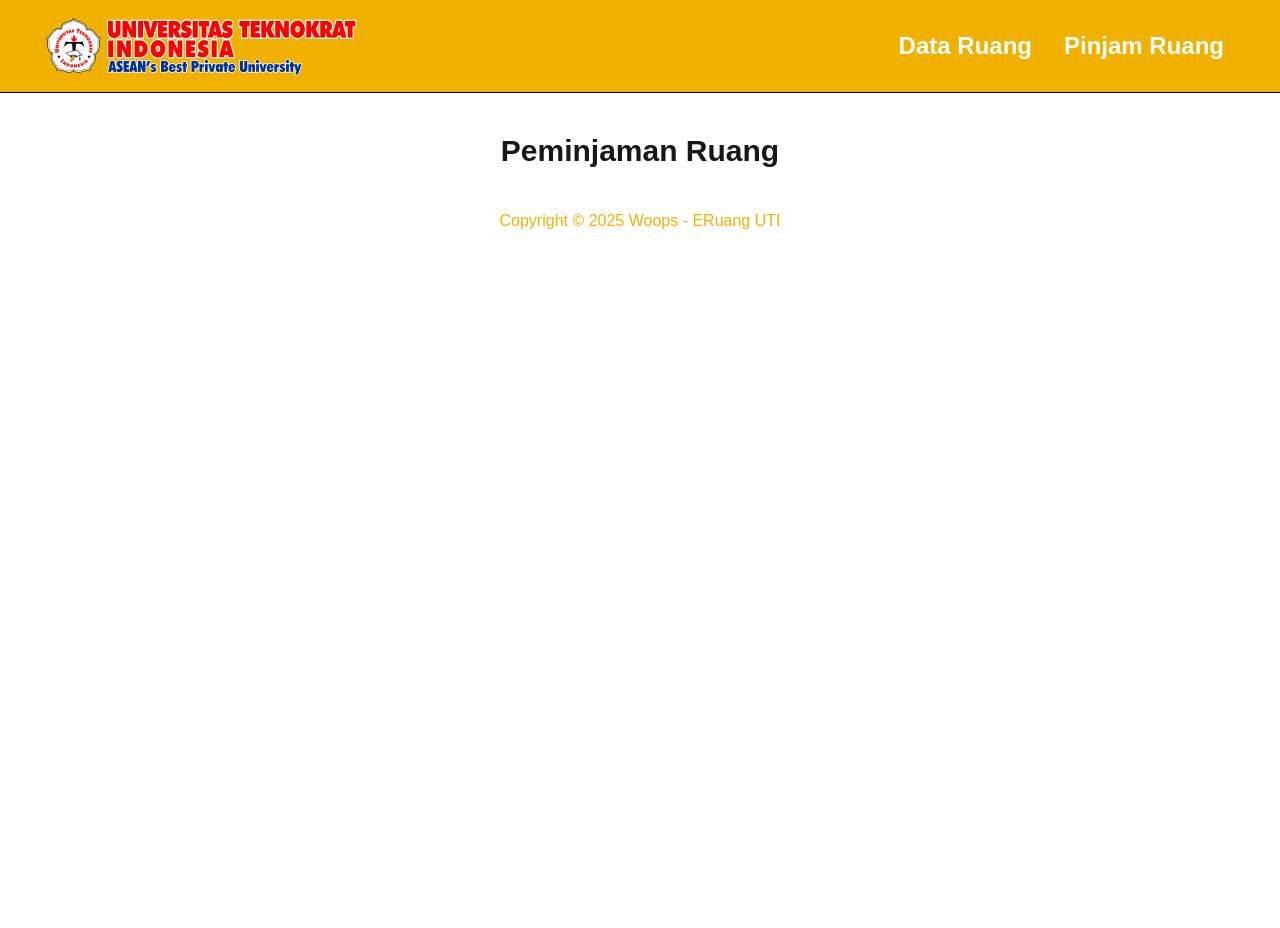
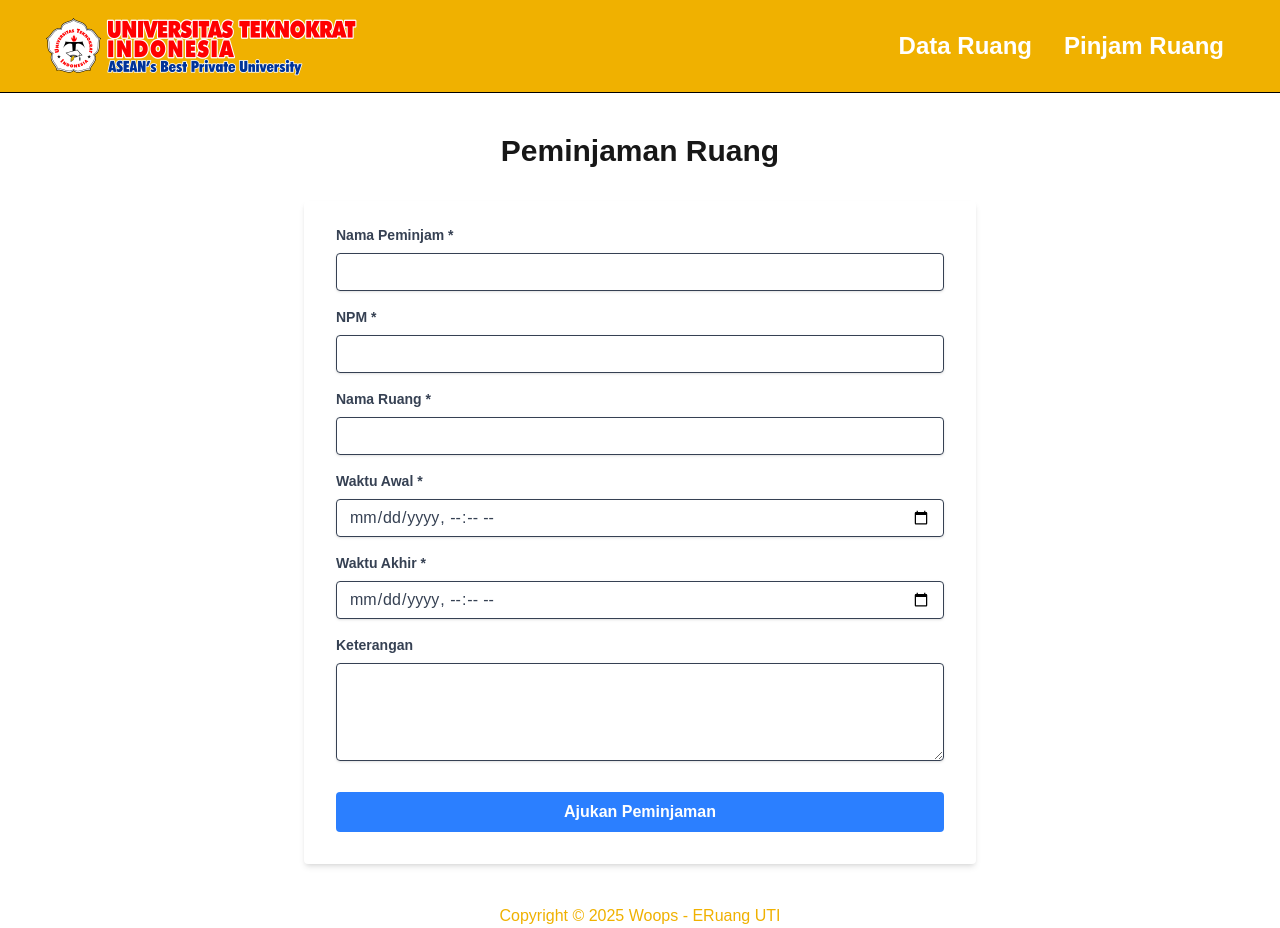
Before and after one commit to dhanyayaka/woops-pbs22dx, a Next.js app in the folder frontend/: page /pruang in a window 1280 px wide. Before the commit the page ends 800 px from the top, so only its background shows below. Built offline with nearby package versions, Linux system fonts and the light colour scheme.

Commit message:
clara: membuat tampilan form Peminjaman Ruangan

```diff
--- a/frontend/app/layout.tsx
+++ b/frontend/app/layout.tsx
@@ -43,7 +43,7 @@
               <h1 className="font-bold text-white text-2xl pr-4">Data Ruang</h1>
                 <Link
                 href={"/pruang"}
-                className="font-bold text-white text-2xl pl-4 pr-4 transition-colors duration-200 hover:text-yellow-900"
+                className="font-bold text-white text-2xl pl-4 pr-4 transition-colors duration-200 hover:text-red-700"
                 >
                 Pinjam Ruang
                 </Link>
--- a/frontend/app/pruang/page.tsx
+++ b/frontend/app/pruang/page.tsx
@@ -1,11 +1,110 @@
-import React from 'react';
+"use client";
+import React, { useState } from 'react';
+
 
 export default function PeminjamanRuang() {
+  const [namaPeminjam, setNamaPeminjam] = useState('');
+  const [npm, setNpm] = useState('');
+  const [namaRuang, setNamaRuang] = useState('');
+  const [waktuAwal, setWaktuAwal] = useState('');
+  const [waktuAkhir, setWaktuAkhir] = useState('');
+  const [keterangan, setKeterangan] = useState('');
+
+
   return (
     <div className="container mx-auto px-4">
       <h1 className="text-3xl font-bold text-center my-4">Peminjaman Ruang</h1>
-      <div className="mt-8">
-        {/* Konten halaman peminjaman ruang akan ditambahkan di sini */}
+      <div className="mt-8 max-w-2xl mx-auto">
+
+        <form className="bg-white shadow-md rounded px-8 pt-6 pb-8 mb-4">
+          <div className="mb-4">
+            <label className="block text-gray-700 text-sm font-bold mb-2" htmlFor="namaPeminjam">
+              Nama Peminjam *
+            </label>
+            <input
+              className="shadow appearance-none border rounded w-full py-2 px-3 text-gray-700 leading-tight focus:outline-none focus:shadow-outline"
+              id="namaPeminjam"
+              type="text"
+              value={namaPeminjam}
+              onChange={(e) => setNamaPeminjam(e.target.value)}
+              required
+            />
+          </div>
+          <div className="mb-4">
+            <label className="block text-gray-700 text-sm font-bold mb-2" htmlFor="npm">
+              NPM *
+            </label>
+            <input
+              className="shadow appearance-none border rounded w-full py-2 px-3 text-gray-700 leading-tight focus:outline-none focus:shadow-outline"
+              id="npm"
+              type="text"
+              value={npm}
+              onChange={(e) => setNpm(e.target.value)}
+              required
+              pattern="[0-9]{10}"
+              title="NPM harus terdiri dari 10 digit angka"
+            />
+          </div>
+          <div className="mb-4">
+            <label className="block text-gray-700 text-sm font-bold mb-2" htmlFor="namaRuang">
+              Nama Ruang *
+            </label>
+            <input
+              className="shadow appearance-none border rounded w-full py-2 px-3 text-gray-700 leading-tight focus:outline-none focus:shadow-outline"
+              id="namaRuang"
+              type="text"
+              value={namaRuang}
+              onChange={(e) => setNamaRuang(e.target.value)}
+              required
+            />
+          </div>
+          <div className="mb-4">
+            <label className="block text-gray-700 text-sm font-bold mb-2" htmlFor="waktuAwal">
+              Waktu Awal *
+            </label>
+            <input
+              className="shadow appearance-none border rounded w-full py-2 px-3 text-gray-700 leading-tight focus:outline-none focus:shadow-outline"
+              id="waktuAwal"
+              type="datetime-local"
+              value={waktuAwal}
+              onChange={(e) => setWaktuAwal(e.target.value)}
+              required
+            />
+          </div>
+          <div className="mb-4">
+            <label className="block text-gray-700 text-sm font-bold mb-2" htmlFor="waktuAkhir">
+              Waktu Akhir *
+            </label>
+            <input
+              className="shadow appearance-none border rounded w-full py-2 px-3 text-gray-700 leading-tight focus:outline-none focus:shadow-outline"
+              id="waktuAkhir"
+              type="datetime-local"
+              value={waktuAkhir}
+              onChange={(e) => setWaktuAkhir(e.target.value)}
+              required
+            />
+          </div>
+          <div className="mb-6">
+            <label className="block text-gray-700 text-sm font-bold mb-2" htmlFor="keterangan">
+              Keterangan
+            </label>
+            <textarea
+              className="shadow appearance-none border rounded w-full py-2 px-3 text-gray-700 leading-tight focus:outline-none focus:shadow-outline"
+              id="keterangan"
+              value={keterangan}
+              onChange={(e) => setKeterangan(e.target.value)}
+              rows={4}
+            />
+          </div>
+          <div className="flex items-center justify-between">
+            <button
+              className="bg-blue-500 hover:bg-blue-700 text-white font-bold py-2 px-4 rounded focus:outline-none focus:shadow-outline w-full"
+              type="submit"
+            >
+              Ajukan Peminjaman
+            </button>
+          </div>
+        </form>
       </div>
     </div>
   );
```
Also changed, not shown: 1 other file (tests, documents, lock files or other folders).
